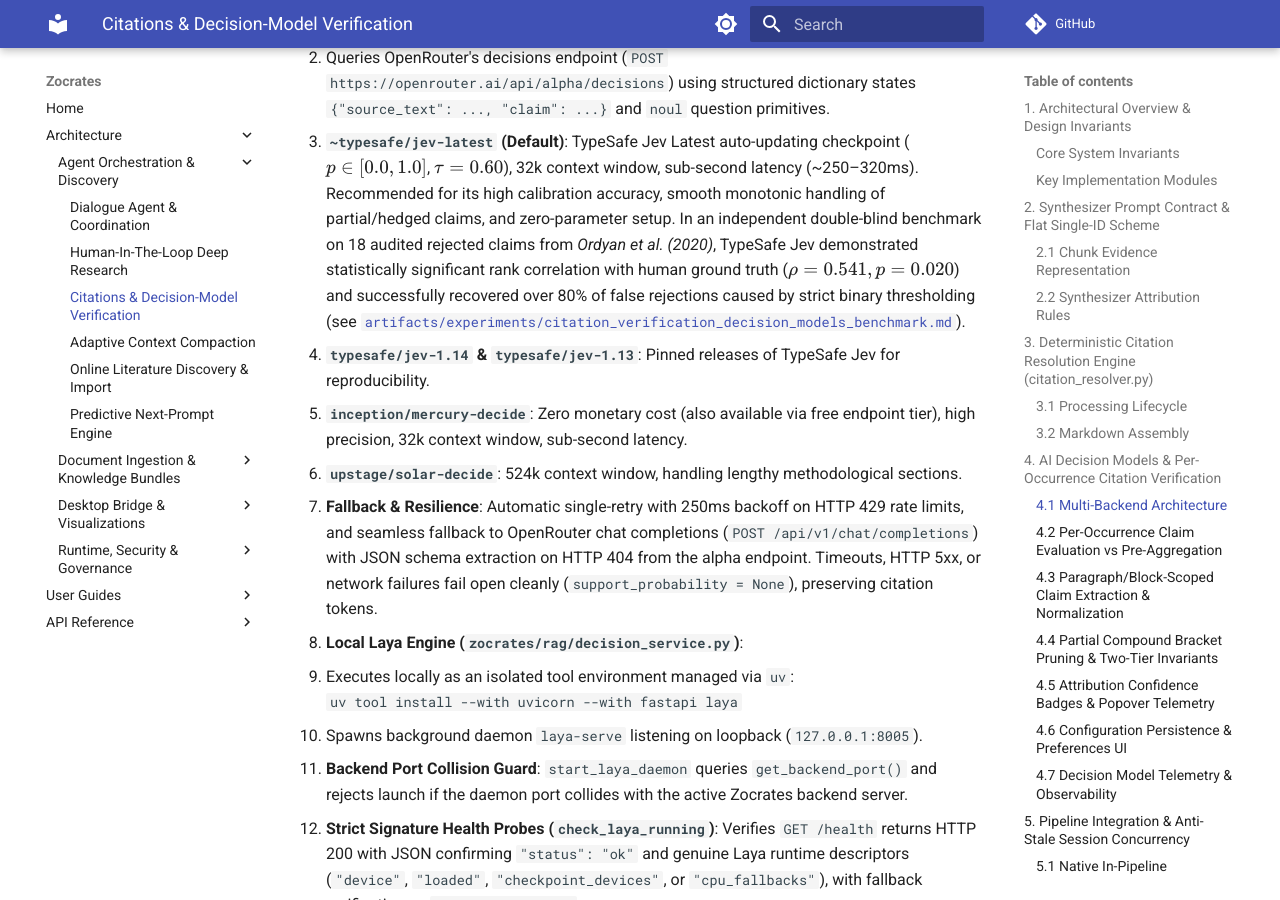
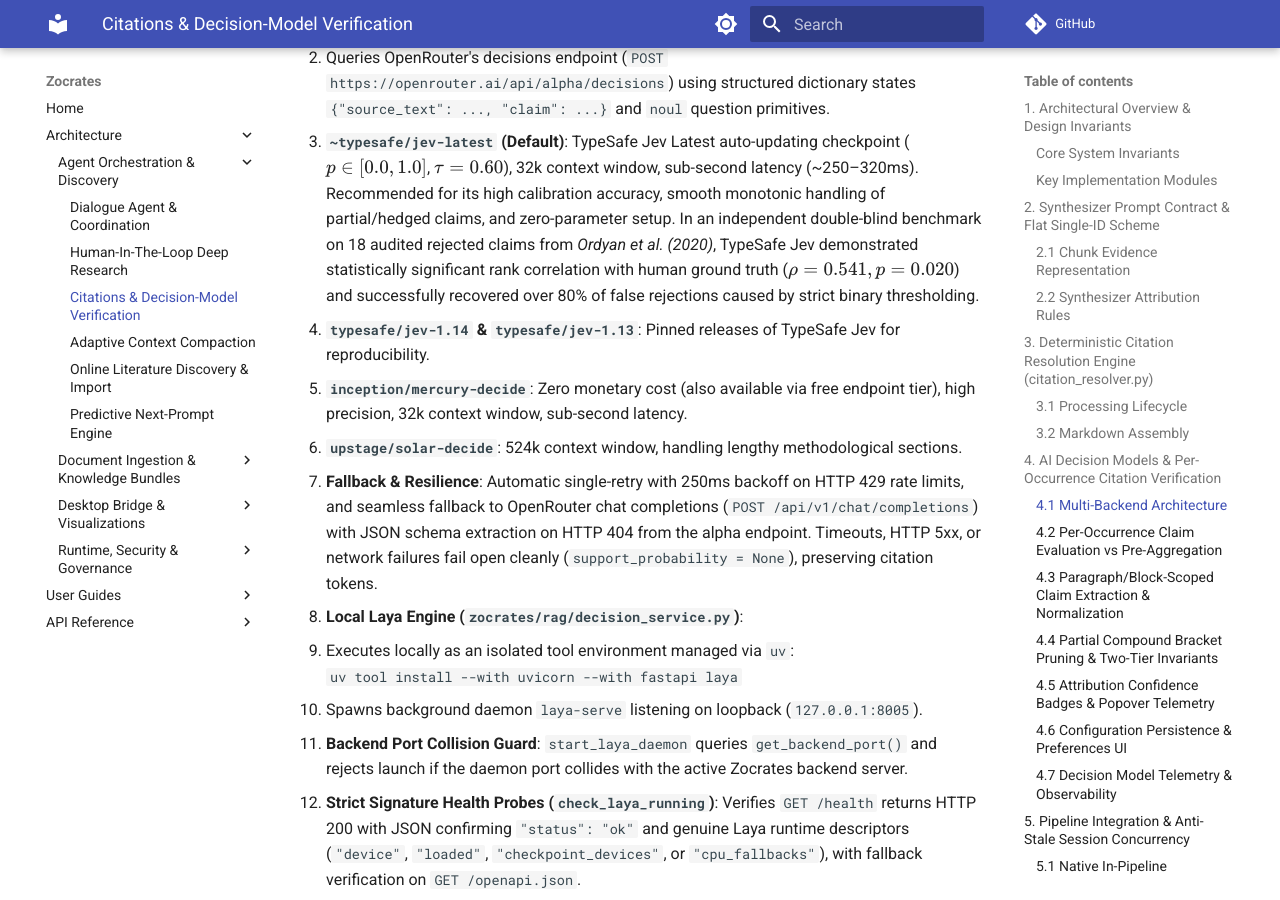
Before and after one commit to alexplaka/Zocrates, an MkDocs documentation site: the page built from docs/architecture/citations-and-verification.md, in a window 1280 px wide and 900 px high, scrolled down 6465 px. Built offline with MkDocs 1.6.1 and Material for MkDocs 9.7.7, drawn with Linux system fonts in a browser that asks for light colours; comment, search, counter and statistics services are not loaded.

Commit message:
Remove reference to file

```diff
--- a/docs/architecture/citations-and-verification.md
+++ b/docs/architecture/citations-and-verification.md
@@ -167,7 +167,7 @@ The verification system supports both cloud-based execution and local, privacy-f
 
 1. **Remote OpenRouter Decision Models**:
    - Queries OpenRouter's decisions endpoint (`POST https://openrouter.ai/api/alpha/decisions`) using structured dictionary states `{"source_text": ..., "claim": ...}` and `noul` question primitives.
-   - **`~typesafe/jev-latest` (Default)**: TypeSafe Jev Latest auto-updating checkpoint ($p \in [0.0, 1.0]$, $\tau = 0.60$), 32k context window, sub-second latency (~250–320ms). Recommended for its high calibration accuracy, smooth monotonic handling of partial/hedged claims, and zero-parameter setup. In an independent double-blind benchmark on 18 audited rejected claims from *Ordyan et al. (2020)*, TypeSafe Jev demonstrated statistically significant rank correlation with human ground truth ($\rho = 0.541, p = 0.020$) and successfully recovered over 80% of false rejections caused by strict binary thresholding (see [`artifacts/experiments/citation_verification_decision_models_benchmark.md`](https://github.com/alexplaka/Zocrates/blob/master/artifacts/experiments/citation_verification_decision_models_benchmark.md)).
+   - **`~typesafe/jev-latest` (Default)**: TypeSafe Jev Latest auto-updating checkpoint ($p \in [0.0, 1.0]$, $\tau = 0.60$), 32k context window, sub-second latency (~250–320ms). Recommended for its high calibration accuracy, smooth monotonic handling of partial/hedged claims, and zero-parameter setup. In an independent double-blind benchmark on 18 audited rejected claims from *Ordyan et al. (2020)*, TypeSafe Jev demonstrated statistically significant rank correlation with human ground truth ($\rho = 0.541, p = 0.020$) and successfully recovered over 80% of false rejections caused by strict binary thresholding.
    - **`typesafe/jev-1.14` & `typesafe/jev-1.13`**: Pinned releases of TypeSafe Jev for reproducibility.
    - **`inception/mercury-decide`**: Zero monetary cost (also available via free endpoint tier), high precision, 32k context window, sub-second latency.
    - **`upstage/solar-decide`**: 524k context window, handling lengthy methodological sections.
```
